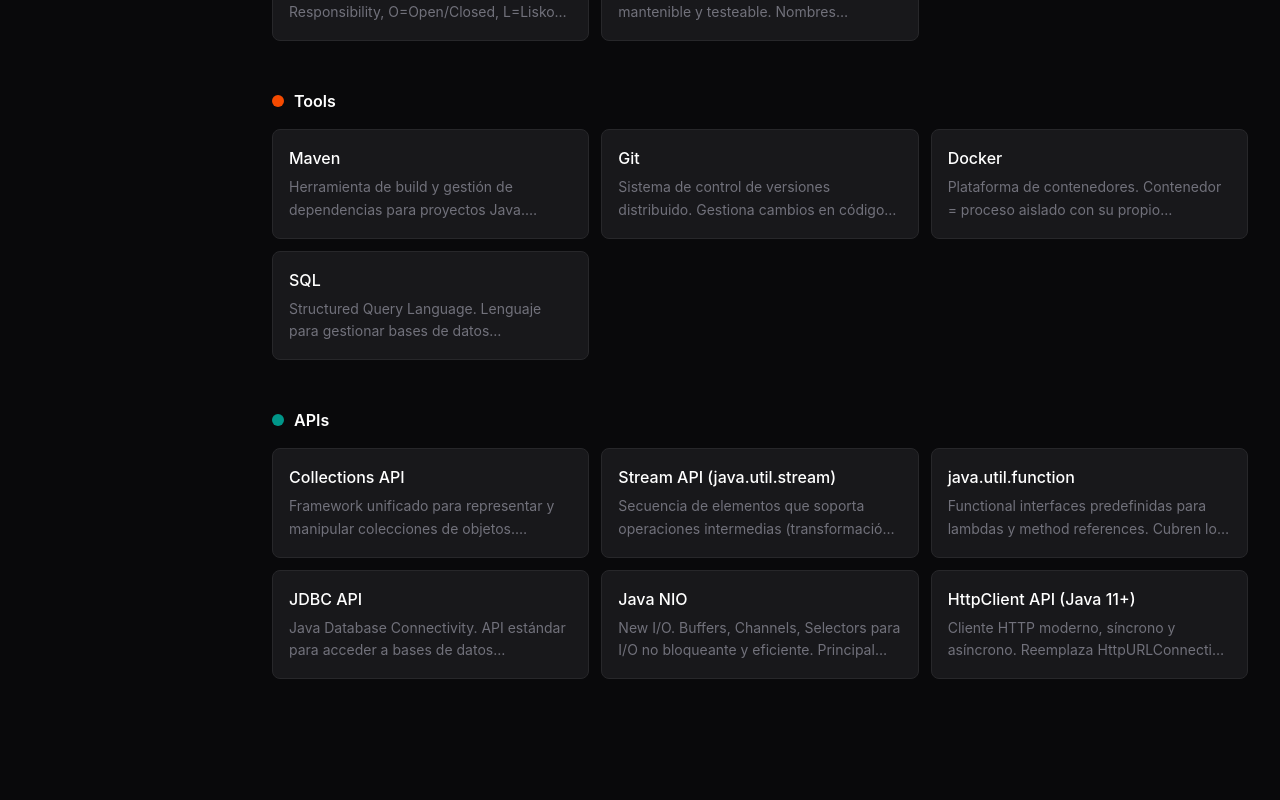
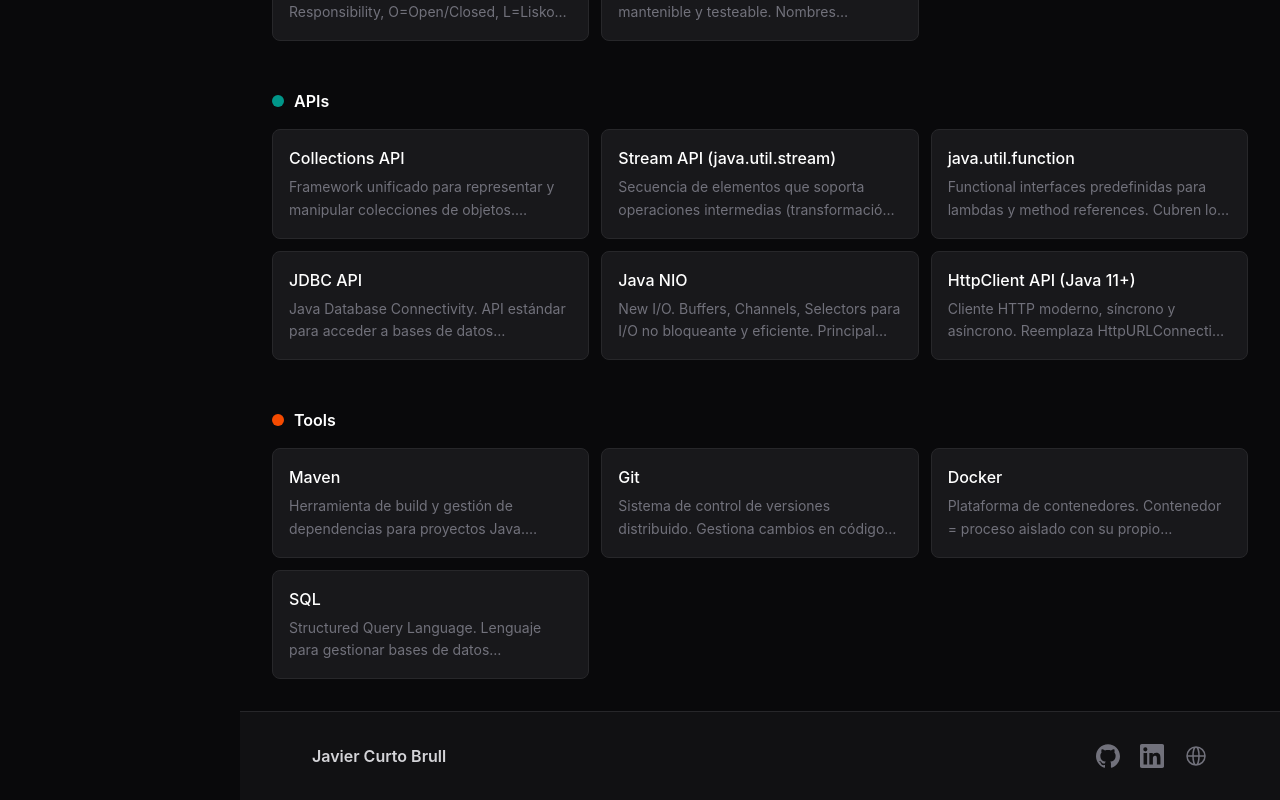
Before and after one commit to CurtoBrull/java-concepts-next, a Next.js app: page / in a window 1280 px wide. Shown: the part 1945-2745 px from the top of the page. Before the commit the page ends 2656 px from the top, so only its background shows below. Built offline with nearby package versions, Linux system fonts and the light colour scheme.

Commit message:
feat: move TOOLS to end, add footer with Javier Curto Brull social links

```diff
--- a/app/layout.tsx
+++ b/app/layout.tsx
@@ -1,6 +1,7 @@
 import type { Metadata } from "next";
 import "./globals.css";
 import Sidebar from "@/components/Sidebar";
+import Footer from "@/components/Footer";
 
 export const metadata: Metadata = {
   title: "Java Concepts",
@@ -31,20 +32,15 @@
                 <span className="text-zinc-700">/</span>
                 <span className="text-zinc-300">Interview Reference</span>
               </div>
-              <a
-                href="https://github.com/CurtoBrull/java-concepts-next"
-                className="text-sm text-zinc-400 hover:text-white transition-colors flex items-center gap-2"
-              >
-                <svg className="w-4 h-4" fill="currentColor" viewBox="0 0 24 24">
-                  <path d="M12 .297c-6.63 0-12 5.373-12 12 0 5.303 3.438 9.8 8.205 11.385.6.113.82-.258.82-.577 0-.285-.01-1.04-.015-2.04-3.338.724-4.042-1.61-4.042-1.61C4.422 18.07 3.633 17.7 3.633 17.7c-1.087-.744.084-.729.084-.729 1.205.084 1.838 1.236 1.838 1.236 1.07 1.835 2.809 1.305 3.495.998.108-.776.417-1.305.76-1.605-2.665-.3-5.466-1.332-5.466-5.93 0-1.31.465-2.38 1.235-3.22-.135-.303-.54-1.523.105-3.176 0 0 1.005-.322 3.3 1.23.96-.267 1.98-.399 3-.405 1.02.006 2.04.138 3 .405 2.28-1.552 3.285-1.23 3.285-1.23.645 1.653.24 2.873.12 3.176.765.84 1.23 1.91 1.23 3.22 0 4.61-2.805 5.625-5.475 5.92.42.36.81 1.096.81 2.22 0 1.606-.015 2.896-.015 3.286 0 .315.21.69.825.57C20.565 22.092 24 17.592 24 12.297c0-6.627-5.373-12-12-12"/>
-                </svg>
-              </a>
             </header>
 
             {/* Main content */}
             <main className="flex-1">
               {children}
             </main>
+
+            {/* Footer */}
+            <Footer />
           </div>
         </div>
       </body>
--- /dev/null
+++ b/components/Footer.tsx
@@ -0,0 +1,57 @@
+export default function Footer() {
+  return (
+    <footer
+      className="border-t border-zinc-800 py-8 px-8"
+      style={{ backgroundColor: "#111113" }}
+    >
+      <div className="max-w-4xl mx-auto flex flex-col md:flex-row items-center justify-between gap-6">
+        {/* Nombre */}
+        <div>
+          <p className="text-zinc-300 font-semibold">Javier Curto Brull</p>
+        </div>
+
+        {/* RRSS icons */}
+        <div className="flex items-center gap-5">
+          {/* GitHub */}
+          <a
+            href="https://github.com/CurtoBrull"
+            target="_blank"
+            rel="noopener noreferrer"
+            className="text-zinc-500 hover:text-white transition-colors"
+            aria-label="GitHub"
+          >
+            <svg className="w-6 h-6" fill="currentColor" viewBox="0 0 24 24">
+              <path d="M12 .297c-6.63 0-12 5.373-12 12 0 5.303 3.438 9.8 8.205 11.385.6.113.82-.258.82-.577 0-.285-.01-1.04-.015-2.04-3.338.724-4.042-1.61-4.042-1.61C4.422 18.07 3.633 17.7 3.633 17.7c-1.087-.744.084-.729.084-.729 1.205.084 1.838 1.236 1.838 1.236 1.07 1.835 2.809 1.305 3.495.998.108-.776.417-1.305.76-1.605-2.665-.3-5.466-1.332-5.466-5.93 0-1.31.465-2.38 1.235-3.22-.135-.303-.54-1.523.105-3.176 0 0 1.005-.322 3.3 1.23.96-.267 1.98-.399 3-.405 1.02.006 2.04.138 3 .405 2.28-1.552 3.285-1.23 3.285-1.23.645 1.653.24 2.873.12 3.176.765.84 1.23 1.91 1.23 3.22 0 4.61-2.805 5.625-5.475 5.92.42.36.81 1.096.81 2.22 0 1.606-.015 2.896-.015 3.286 0 .315.21.69.825.57C20.565 22.092 24 17.592 24 12.297c0-6.627-5.373-12-12-12"/>
+            </svg>
+          </a>
+
+          {/* LinkedIn */}
+          <a
+            href="https://www.linkedin.com/in/javier-curto-brull/"
+            target="_blank"
+            rel="noopener noreferrer"
+            className="text-zinc-500 hover:text-white transition-colors"
+            aria-label="LinkedIn"
+          >
+            <svg className="w-6 h-6" fill="currentColor" viewBox="0 0 24 24">
+              <path d="M20.447 20.452h-3.554v-5.569c0-1.328-.027-3.037-1.852-3.037-1.853 0-2.136 1.445-2.136 2.939v5.667H9.351V9h3.414v1.561h.046c.477-.9 1.637-1.85 3.37-1.85 3.601 0 4.267 2.37 4.267 5.455v6.286zM5.337 7.433a2.062 2.062 0 01-2.063-2.065 2.064 2.064 0 112.063 2.065zm1.782 13.019H3.555V9h3.564v11.452zM22.225 0H1.771C.792 0 0 .774 0 1.729v20.542C0 23.227.792 24 1.771 24h20.451C23.2 24 24 23.227 24 22.271V1.729C24 .774 23.2 0 22.222 0h.003z"/>
+            </svg>
+          </a>
+
+          {/* Web personal */}
+          <a
+            href="https://jcurtobr.eu/"
+            target="_blank"
+            rel="noopener noreferrer"
+            className="text-zinc-500 hover:text-white transition-colors"
+            aria-label="Web personal"
+          >
+            <svg className="w-6 h-6" fill="none" viewBox="0 0 24 24" stroke="currentColor">
+              <path strokeLinecap="round" strokeLinejoin="round" strokeWidth={1.5} d="M21 12a9 9 0 01-9 9m9-9a9 9 0 00-9-9m9 9H3m9 9a9 9 0 01-9-9m9 9c1.657 0 3-4.03 3-9s-1.343-9-3-9m0 18c-1.657 0-3-4.03-3-9s1.343-9 3-9m-9 9a9 9 0 019-9" />
+            </svg>
+          </a>
+        </div>
+      </div>
+    </footer>
+  );
+}
--- a/data/blocks.ts
+++ b/data/blocks.ts
@@ -6,8 +6,8 @@
   { id: 'SPRING', label: 'Spring', color: 'bg-green-700' },
   { id: 'SPRING_BOOT', label: 'Spring Boot', color: 'bg-emerald-600' },
   { id: 'CLEAN_CODE_SOLID', label: 'Clean Code / SOLID', color: 'bg-purple-600' },
+  { id: 'APIS', label: 'APIs', color: 'bg-teal-600' },
   { id: 'TOOLS', label: 'Tools', color: 'bg-orange-600' },
-  { id: 'APIS', label: 'APIs', color: 'bg-teal-600' },
 ];
 
 export function getBlockInfo(blockId: string): BlockInfo {
```
